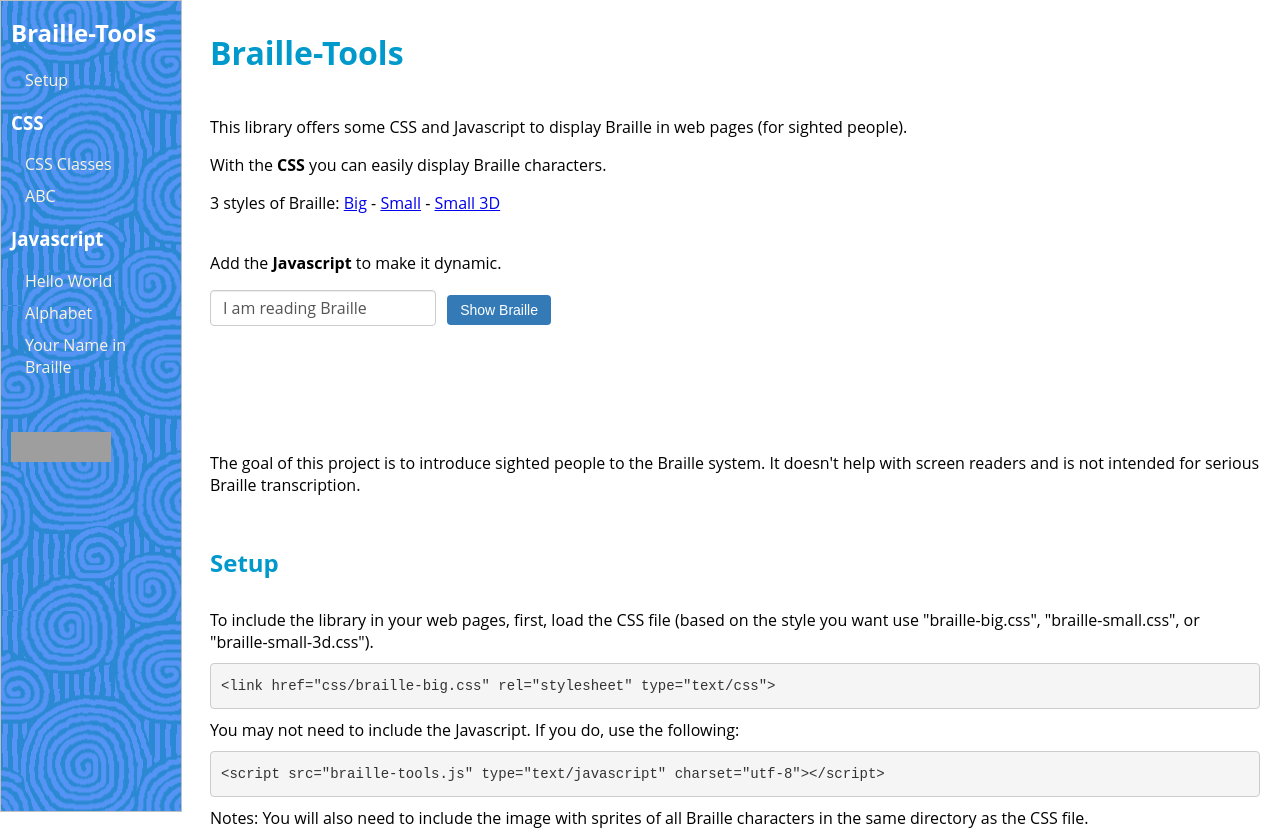
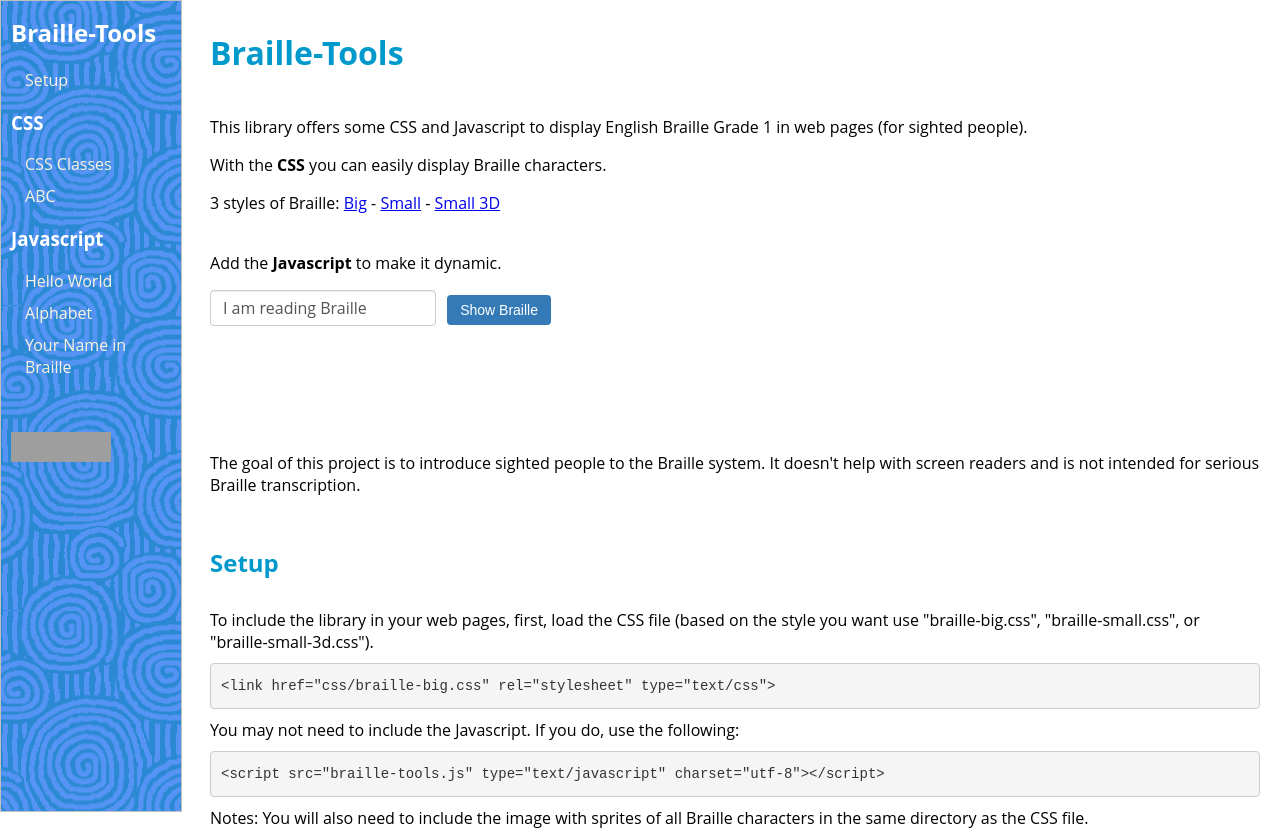
Before and after one commit to evoluteur/braille-tools, a plain HTML site: page index.html in a window 1280 px wide. Shown: the top 830 px of the page. Drawn offline with Linux system fonts and the light colour scheme; grey boxes are pictures that could not be loaded; a script that the page names is missing; files whose address does not match are found by name.

Commit message:
Text edits.

```diff
--- a/index.html
+++ b/index.html
@@ -24,7 +24,7 @@
     <link rel="icon" type="image/png" href="br.gif" />
     <meta
       name="description"
-      content="CSS and Javascript to display Braille in web pages (for sighted people)"
+      content="Javascript and CSS to display English Grade 1 Braille in web pages (for sighted people)"
     />
     <meta
       name="keywords"
@@ -83,8 +83,8 @@
       <h1>Braille-Tools</h1>
 
       <p>
-        This library offers some CSS and Javascript to display Braille in web
-        pages (for sighted people).
+        This library offers some CSS and Javascript to display English Braille
+        Grade 1 in web pages (for sighted people).
       </p>
 
       <p>
@@ -415,7 +415,11 @@ document.write(br.braille(txt))
 document.write(br.alphabet())
 </pre
       >
-
+      <p>
+        <br />
+        Notes: Letters "k" to "t" are the same as "a" to "j" with the added dot
+        3.
+      </p>
       <name id="braillename" />
       <div id="content_louis">
         <h2>See your name in Braille</h2>
```
